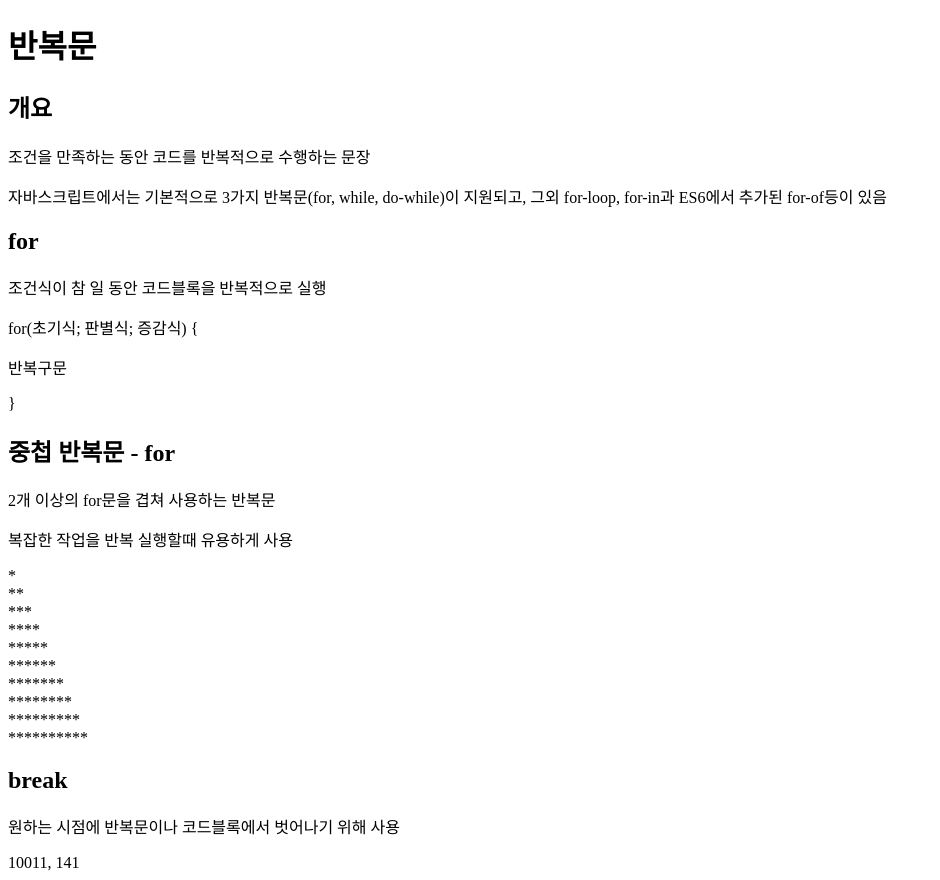
After one commit to hchae31/frontends, a FastAPI app: template views/templates/js/05loop.html in a window 1280 px wide. The commit adds this page. Shown: the whole page, without its empty margins (0-940 px from the left). Run offline with FastAPI, Linux system fonts and the light colour scheme; the template is opened without the code that fills it, so the values that code supplies are empty.

Commit message:
반복문 - for, break

```diff
--- a/app/routes/jscript.py
+++ b/app/routes/jscript.py
@@ -25,3 +25,8 @@ async def type(req: Request):
 @jscript_router.get('/condition')
 async def type(req: Request):
     return templates.TemplateResponse('js/04condition.html', {'request': req})
+
+# 라우트 설정
+@jscript_router.get('/loop')
+async def type(req: Request):
+    return templates.TemplateResponse('js/05loop.html', {'request': req})
--- /dev/null
+++ b/views/templates/js/05loop.html
@@ -0,0 +1,104 @@
+<!DOCTYPE html>
+<html lang="ko">
+<head>
+    <meta charset="UTF-8">
+    <title>반복문</title>
+</head>
+<body>
+    <h1>반복문</h1>
+    <h2>개요</h2>
+    <p>조건을 만족하는 동안 코드를 반복적으로 수행하는 문장</p>
+    <p>자바스크립트에서는 기본적으로
+        3가지 반복문(for, while, do-while)이 지원되고,
+        그외 for-loop, for-in과 ES6에서 추가된 for-of등이 있음</p>
+    <h2>for</h2>
+    <p>조건식이 참 일 동안 코드블록을 반복적으로 실행</p>
+    <p>for(초기식; 판별식; 증감식) {</p>
+    <p>    반복구문</p>
+    <p>}</p>
+
+    <script>
+        // 1 ~ 10 까지 출력
+        document.write('1 ');
+        document.write('2 ');
+        document.write('3 ');
+        document.write('4 ');
+        document.write('5 ');
+        document.write('6 ');
+        document.write('7 ');
+        document.write('8 ');
+        document.write('9 ');
+        document.write('10 ', '<br>');
+
+        // 1 ~ 10 까지 출력: for
+        for (let i = 1; i <= 10; ++i) {
+            document.write(`${i}, `);
+        }
+        document.write('<br>')
+
+        // 1 ~ 100사이의 짝수 출력: for
+        for (let i = 1; i <= 50; ++i) {
+            document.write(`${2 * i} `);
+        }
+
+        //10 ~ 1까지의 정수 출력
+        for (let i = 10; i > 0; i--) {
+            document.write(`${i} `);
+        }
+        document.write('<br>')
+
+        // // 구구단 출력 - 7단
+        // for (let i = 1; i <= 9; i++) {
+        //     document.write(`${7 * i} `);
+        // }
+
+        for (let i = i; i <= 9; ++i) {
+            document.write(`7 x ${i} = ${7 * i}`, `<br>`);
+        }
+
+        <h2>무한 반복문 - for</h2>
+        <p>for문의 경우 초기식,판별식,증감식을 비워두면
+            반복을 끊임없이 실행하는 무한반복문이 됨</p>
+
+        <script>
+            // for ( ; ; ) {
+            //     document.write('Hello, World!!','<br>');
+            // }
+        </script>
+
+        <h2>중첩 반복문 - for</h2>
+        <p>2개 이상의 for문을 겹쳐 사용하는 반복문</p>
+        <p>복잡한 작업을 반복 실행할때 유용하게 사용</p>
+
+        <script>
+            // 10충 별 삼각형 출력
+            for (let i = 1; i <= 10; ++i) { //층 반복문
+                for (let j = 1; j <= i; ++j) {
+                    document.write('*');
+                }
+                document.write('<br>');
+            }
+        </script>
+
+        <script>
+            //구구단 출력
+        </script>
+        <h2>break</h2>
+        <p>원하는 시점에 반복문이나 코드블록에서
+            벗어나기 위해 사용</p>
+
+        <script>
+            // 1 ~ 1000까지의 총합을 계산
+            // 단, 총합이 10000을 넘으면 계산을 중단함
+            let sum = 0;
+            let cnt = 0;
+            for (let i = 1; i <= 1000; ++i) {
+                if (sum > 10000) break;
+                sum = sum + i;
+                cnt = i;
+            }
+            document.write(`${sum}, ${cnt}`, '<br>');
+        </script>
+
+</body>
+</html>
--- a/views/templates/js/index.html
+++ b/views/templates/js/index.html
@@ -11,6 +11,7 @@
         <li>02 - 변수와 자료형 [<a href="/js/type"]>이동</a>]</li>
         <li>03 - 연산사와 형변환 [<a href="/js/operator"]>이동</a>]</li>
         <li>04 - 조건문 [<a href="/js/condition"]>이동</a>]</li>
+        <li>05 - 반복문 [<a href="/js/loop"]>이동</a>]</li>
 
     </ul>
 </body>
```
